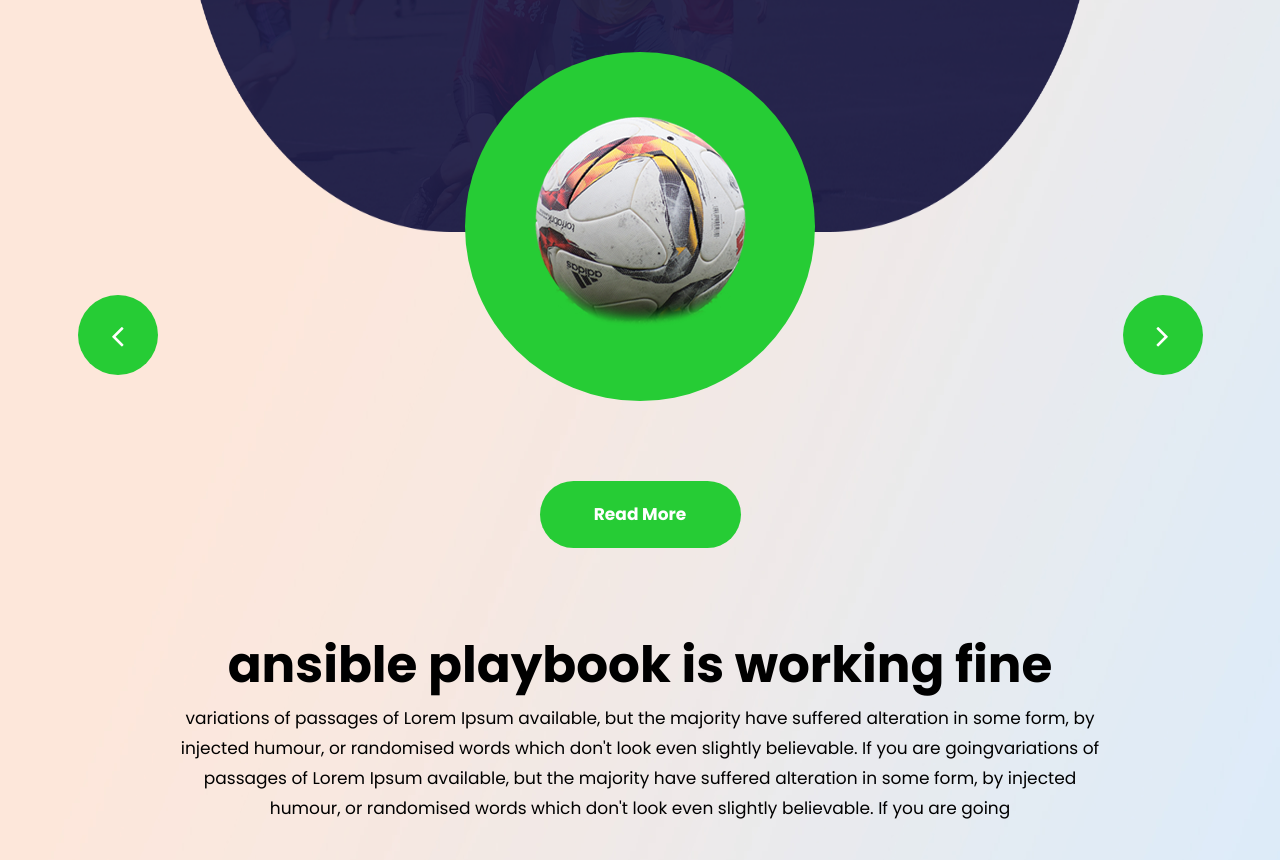
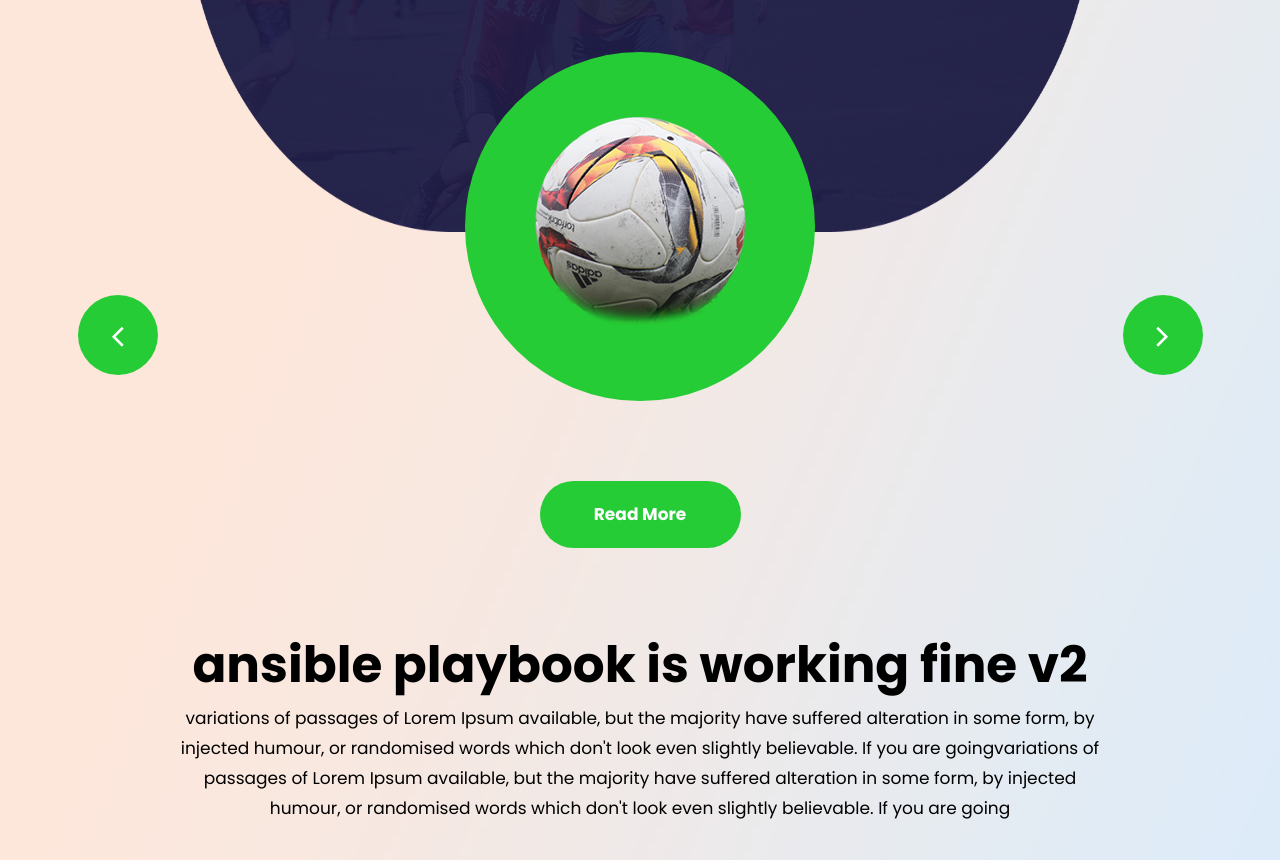
Before and after one commit to puneetuttam/ansible-slytherin, a plain HTML site: page index.html in a window 1280 px wide. Shown: the part 185-1045 px from the top of the page. Drawn offline with Linux system fonts and the light colour scheme.

Commit message:
Update index.html

```diff
--- a/index.html
+++ b/index.html
@@ -146,7 +146,7 @@
             <div class="row">
                <div class="col-md-10 offset-md-1">
                   <div class="titlepage text_align_center">
-                     <h2>ansible playbook is working fine</h2>
+                     <h2>ansible playbook is working fine v2</h2>
                      <p>variations of passages of Lorem Ipsum available, but the majority have suffered alteration in some form, by injected humour, or randomised words which don't look even slightly believable. If you are goingvariations of passages of Lorem Ipsum available, but the majority have suffered alteration in some form, by injected humour, or randomised words which don't look even slightly believable. If you are going</p>
                      <a class="read_more" href="sports.html">Read More</a>
                   </div>
```
